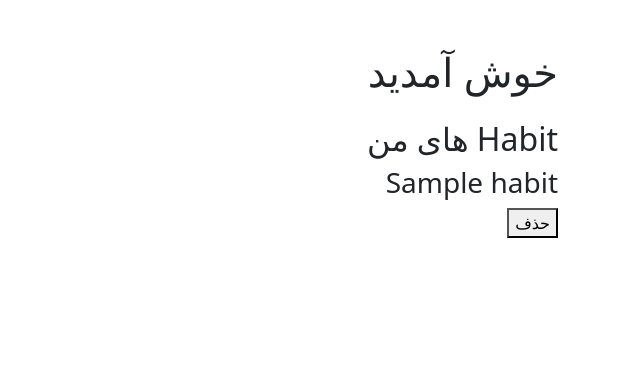
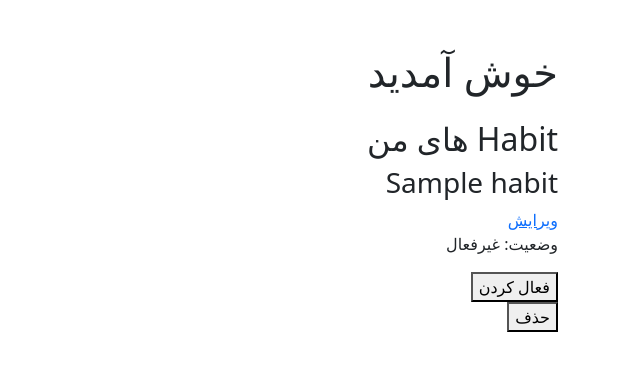
Before and after one commit to mohamad7a7/HabitTracker, a Django app: template HabitTracker/templates/home.html in a window 1280 px wide. Shown: the top 371 px of the page, without its empty margins (640-1280 px from the left). Run offline with Django 3.2, Linux system fonts and the light colour scheme; the template is opened without the code that fills it: most values are stand-ins (such as "Sample title", 1, 10 or a date in 2020).

Commit message:
add is_active option in home.html

```diff
--- a/HabitTracker/templates/home.html
+++ b/HabitTracker/templates/home.html
@@ -28,20 +28,28 @@
 
         <p>تاریخ: {{ habit.once_date }}</p>
 
-        <a href="{% url 'edit_habit' habit.id %}"> ویرایش</a>
-
         {% elif habit.frequency == 'D' %}
 
         <p>ساعت: {{ habit.time }}</p>
-
-        <a href="{% url 'edit_habit' habit.id %}"> ویرایش</a>
 
         {% elif habit.frequency == 'M' %}
 
         <p>روز ماه: {{ habit.day_of_month }}</p>
 
+        {% endif %}
         <a href="{% url 'edit_habit' habit.id %}"> ویرایش</a>
-        {% endif %}
+
+        <p>
+          وضعیت: {% if habit.is_active %} فعال {% else %} غیرفعال {% endif %}
+        </p>
+
+        <form method="post" action="{% url 'toggle_habit_status' habit.id %}">
+          {% csrf_token %} {% if habit.is_active %}
+          <button type="submit">غیرفعال کردن</button>
+          {% else %}
+          <button type="submit">فعال کردن</button>
+          {% endif %}
+        </form>
 
         <form method="POST" action="{% url 'delete_habit' habit.id %}">
           {% csrf_token %}
```
